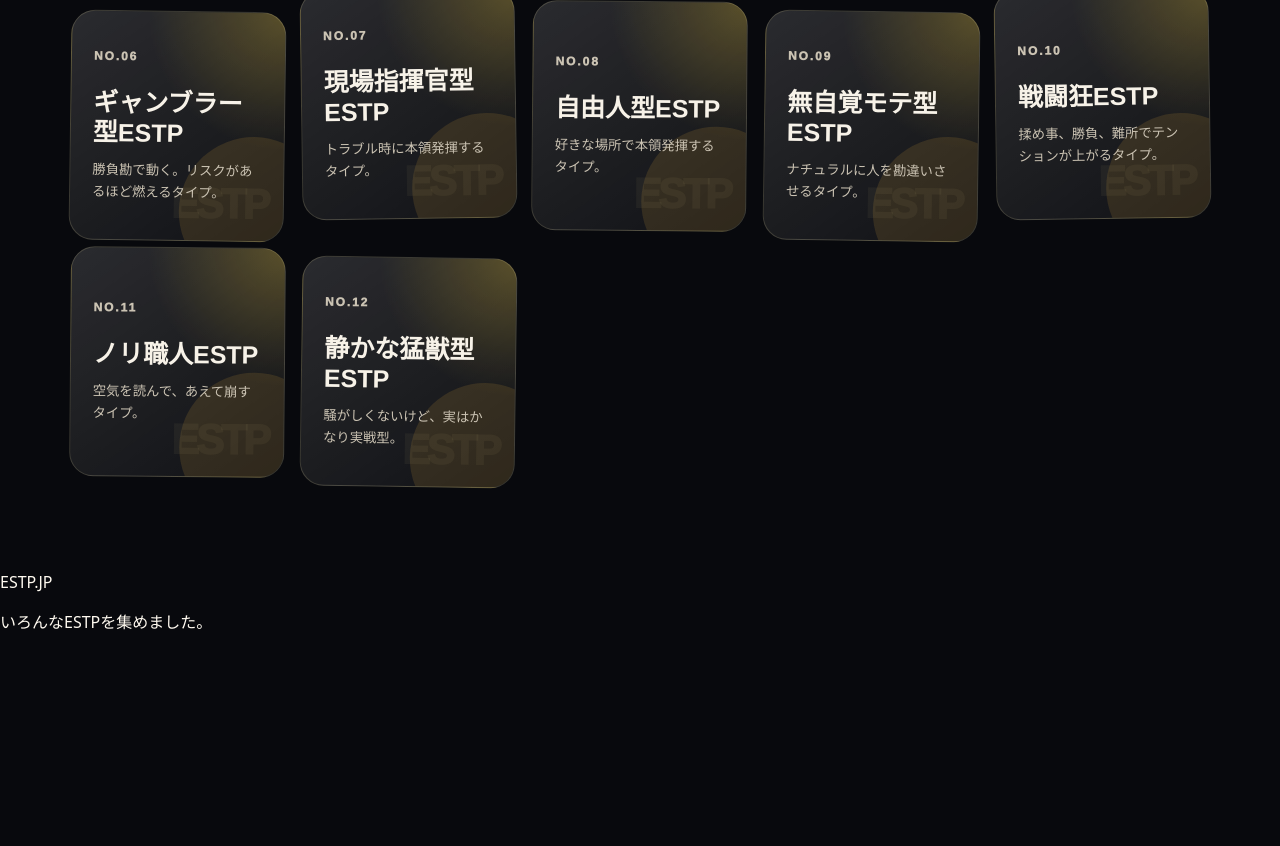
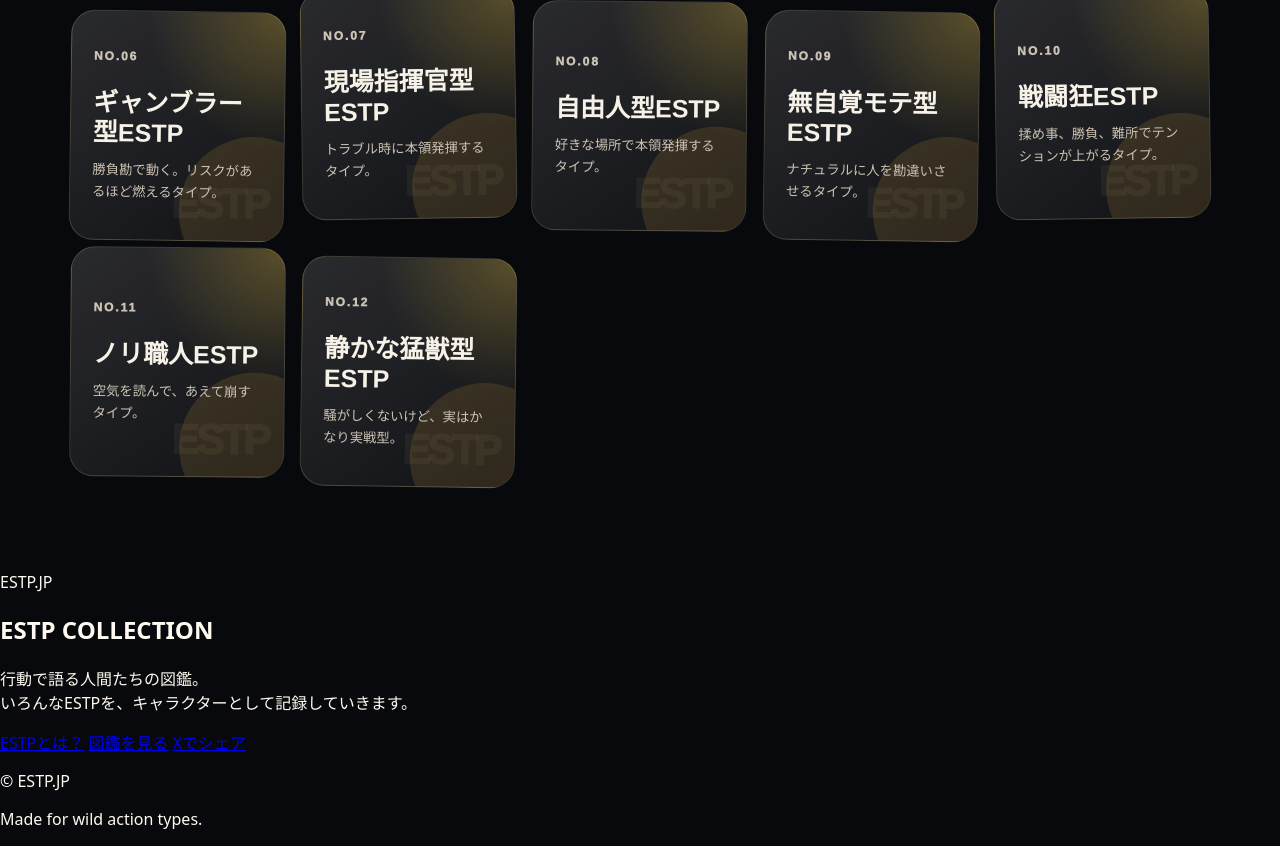
Before and after one commit to 16type/estp, a plain HTML site: page index.html in a window 1280 px wide. Shown: the part 1877-2723 px from the top of the page. Before the commit the page ends 2526 px from the top, so only its background shows below. Drawn offline with Linux system fonts and the light colour scheme.

Commit message:
Update index.html

```diff
--- a/index.html
+++ b/index.html
@@ -115,10 +115,31 @@
     </div>
   </div>
 
-  <footer>
-    <p>ESTP.JP</p>
-    <p>いろんなESTPを集めました。</p>
-  </footer>
+<footer class="footer">
+  <div class="footer-inner">
+    <div>
+      <p class="footer-logo">ESTP.JP</p>
+      <h2>ESTP COLLECTION</h2>
+      <p class="footer-copy">
+        行動で語る人間たちの図鑑。<br>
+        いろんなESTPを、キャラクターとして記録していきます。
+      </p>
+    </div>
+
+    <div class="footer-links">
+      <a href="#about">ESTPとは？</a>
+      <a href="#zukan">図鑑を見る</a>
+      <a href="https://twitter.com/intent/tweet?text=ESTP%20COLLECTION%20%E8%A1%8C%E5%8B%95%E3%81%A7%E8%AA%9E%E3%82%8B%E4%BA%BA%E9%96%93%E3%81%9F%E3%81%A1%E3%81%AE%E5%9B%B3%E9%91%91%E3%80%82&url=https%3A%2F%2Festp.jp%2F" target="_blank" rel="noopener">
+        Xでシェア
+      </a>
+    </div>
+  </div>
+
+  <div class="footer-bottom">
+    <p>© ESTP.JP</p>
+    <p>Made for wild action types.</p>
+  </div>
+</footer>
 
   <script src="app.js"></script>
 </body>
```
